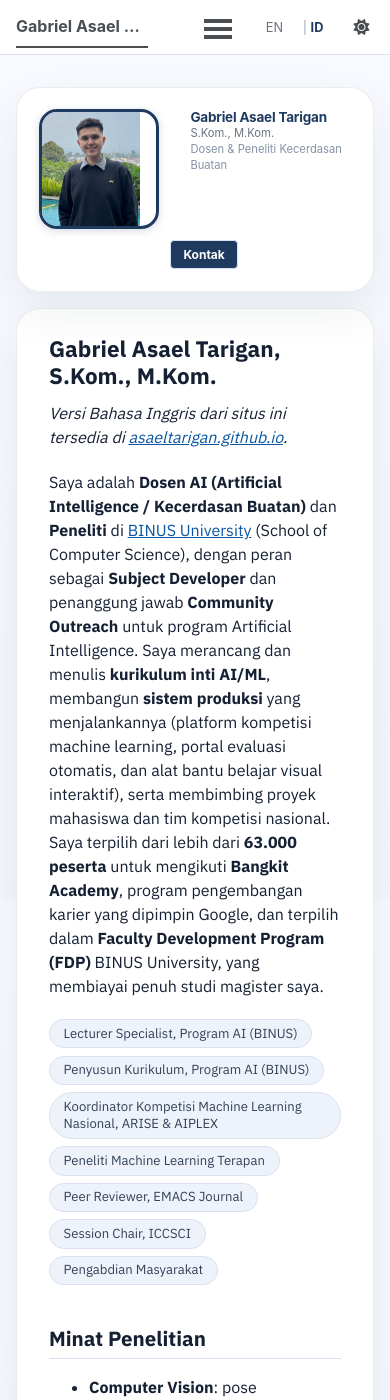
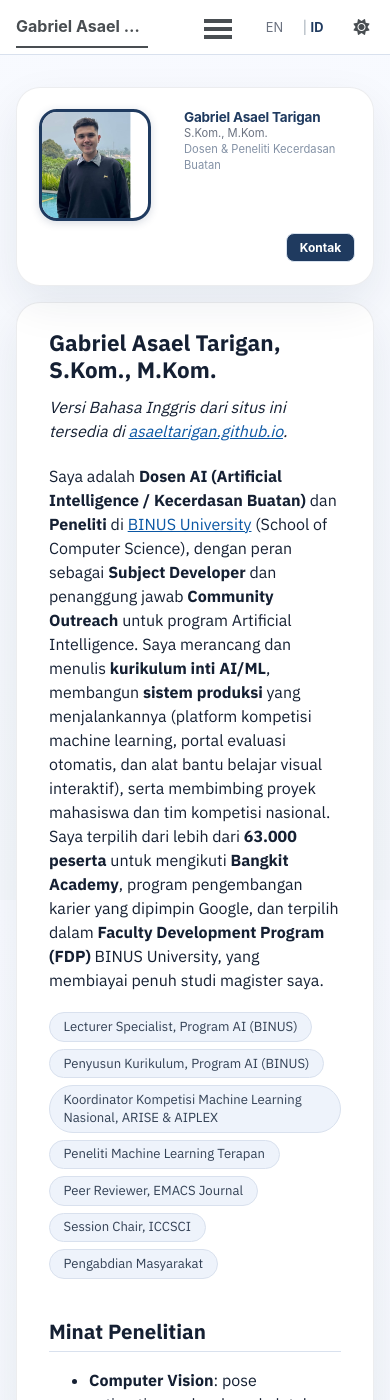
Before and after one commit to asaeltarigan/id, a Jekyll site: the page built from _pages/about.md, in a window 390 px wide and 1400 px high. Built offline with Jekyll 4.4.1, drawn with Linux system fonts in a browser that asks for light colours; a style sheet for code colours, icons or effects is not loaded.

Commit message:
Mobile sidebar: Kontak button right-aligned + rounded; bump cache-buster v=52

```diff
--- a/_includes/head.html
+++ b/_includes/head.html
@@ -101,4 +101,4 @@
 <link rel="preconnect" href="https://fonts.gstatic.com" crossorigin>
 <link href="https://fonts.googleapis.com/css2?family=IBM+Plex+Sans:wght@400;500;600;700&display=swap" rel="stylesheet">
 <link rel="stylesheet" href="{{ base_path }}/assets/css/main.css">
-<link rel="stylesheet" href="{{ base_path }}/assets/css/custom.css?v=51">
+<link rel="stylesheet" href="{{ base_path }}/assets/css/custom.css?v=52">
--- a/assets/css/custom.css
+++ b/assets/css/custom.css
@@ -101,15 +101,15 @@ html[data-theme="dark"] .author__credentials { color: #94a3b8; }
      Contact button under the text in the right column (hit 9 Oct 2026).
      Overrides the theme's 36px table-cell avatar width, which otherwise
      squashes/clips the photo. */
-  .sidebar .author__avatar { display: table-cell; vertical-align: top; width: auto !important; padding-right: 1rem; text-align: left; }
-  .sidebar .author__avatar img { display: block; margin: 0; width: 120px !important; height: 120px !important; object-fit: cover; border-radius: 18px !important; }
+  .sidebar .author__avatar { display: table-cell; vertical-align: top; width: auto !important; padding-right: 1.1rem; text-align: left; }
+  .sidebar .author__avatar img { display: block; margin: 0; width: 112px !important; height: 112px !important; object-fit: cover; border-radius: 18px !important; }
   .sidebar .author__content { display: table-cell; vertical-align: top; width: auto; text-align: left; margin-top: 0; padding-right: 0; }
   .sidebar .author__name, .sidebar .author__bio { text-align: left; }
-  .sidebar .author__urls-wrapper { display: block; margin: 0.7rem 0 0 0; }
-  .sidebar .author__urls-wrapper .author__urls { margin-left: 0; }
-  .sidebar .author__urls-wrapper .btn--inverse { margin-left: 131px; }
+  .sidebar .author__urls-wrapper { display: block; margin: 0.8rem 0 0 0; text-align: right; }
+  .sidebar .author__urls-wrapper .author__urls { text-align: right; }
+  .sidebar .author__urls-wrapper .btn--inverse { display: inline-block; margin-left: 0; }
   .sidebar .author__urls-wrapper .btn--inverse,
-  .btn--inverse { background: #1f3a5f !important; color: #fff !important; border: none; }
+  .btn--inverse { background: #1f3a5f !important; color: #fff !important; border: none; padding: 0.5em 1.1em; border-radius: 8px; }
 }
 
 /* Sidebar: name + bio colors */
```
